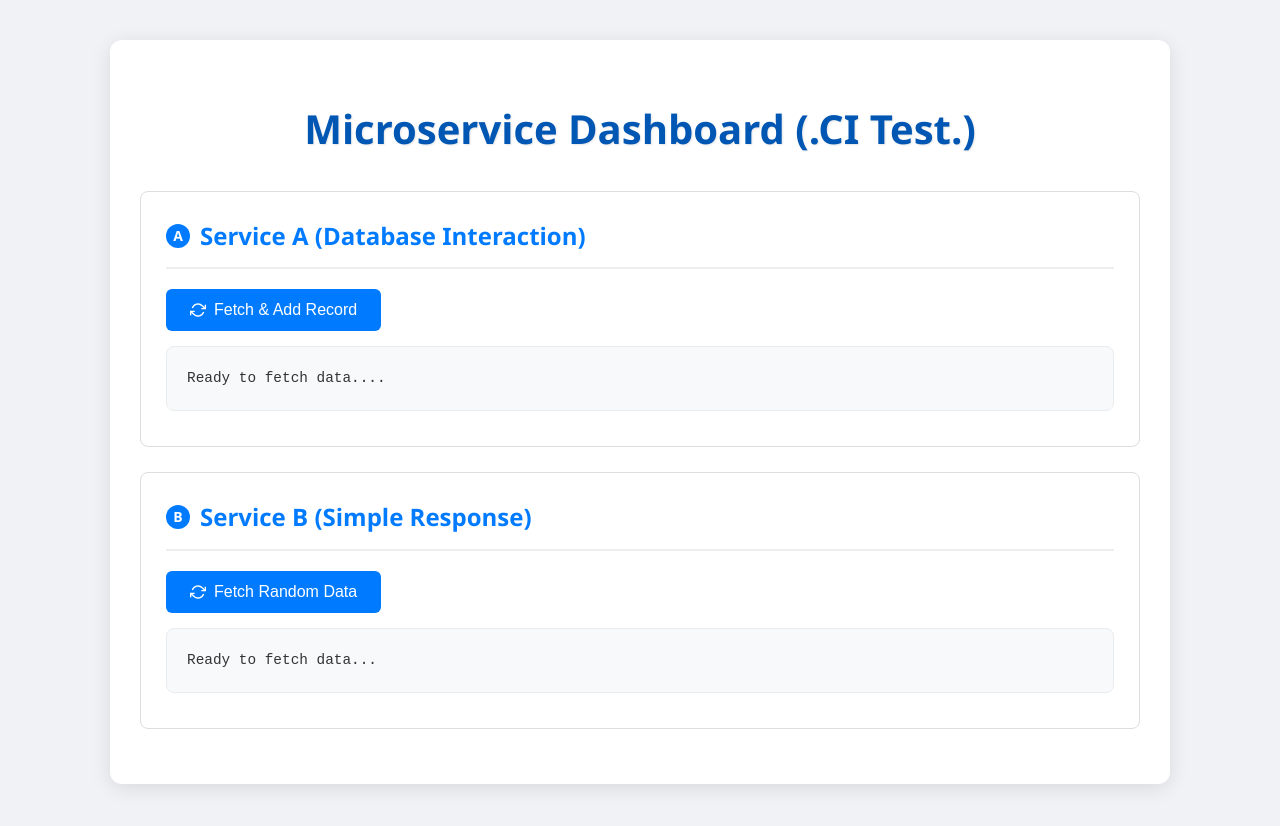
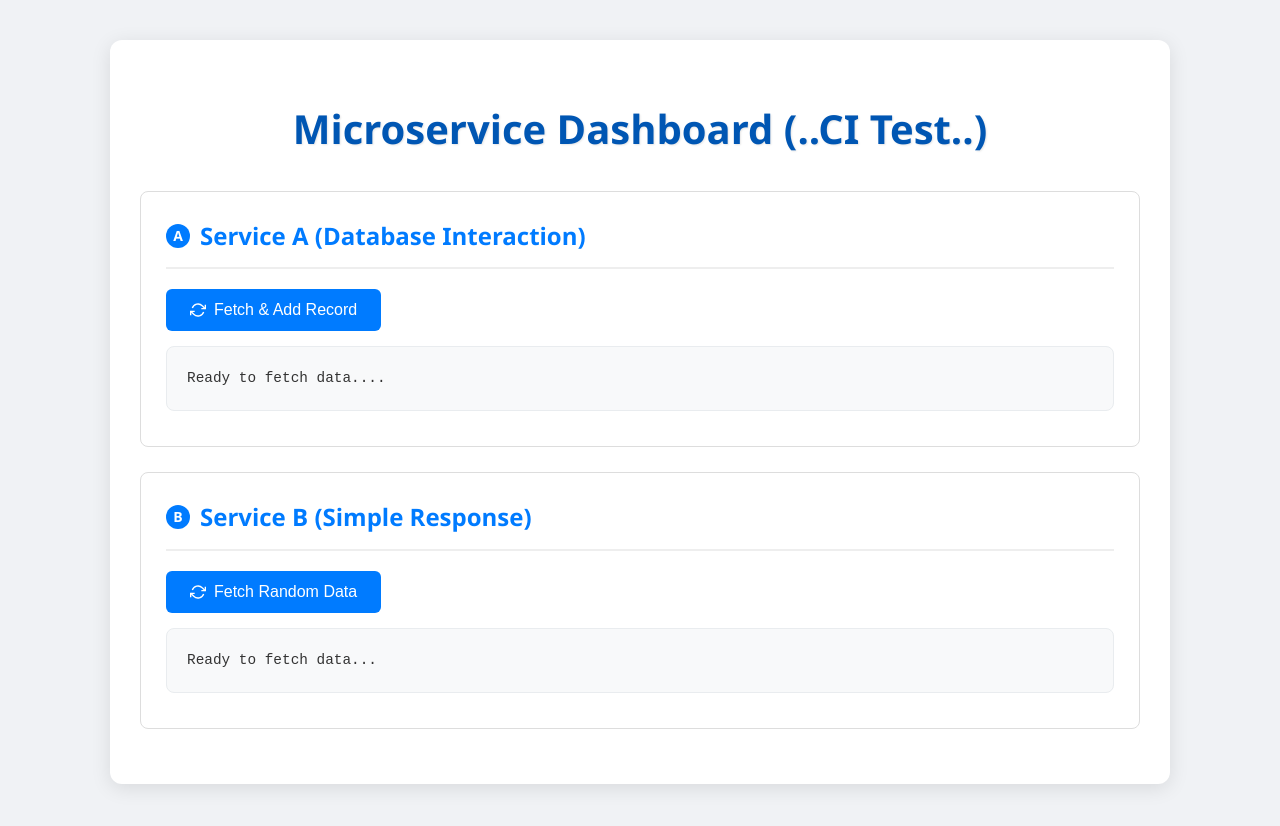
Before and after one commit to MalikShoaibAhmadKhan/3-tier-app-AKS-, a plain HTML site: page frontend/index.html in a window 1280 px wide. Drawn offline with Linux system fonts and the light colour scheme.

Commit message:
Updated frontend for ci

```diff
--- a/frontend/index.html
+++ b/frontend/index.html
@@ -159,7 +159,7 @@
 </head>
 <body>
     <div class="container">
-        <h1>Microservice Dashboard (.CI Test.)</h1>
+        <h1>Microservice Dashboard (..CI Test..)</h1>
 
         <div class="service-box">
             <h2><span class="service-icon">A</span>Service A (Database Interaction)</h2>
```
